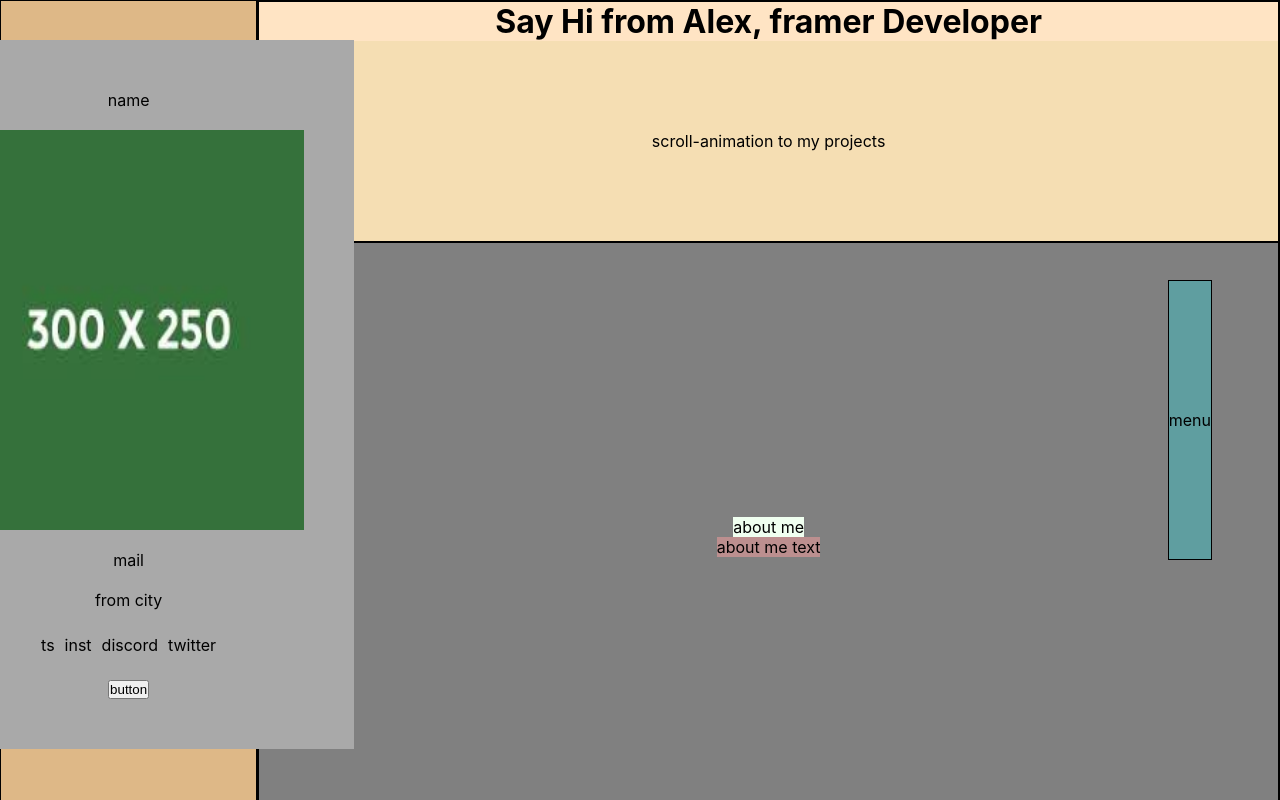
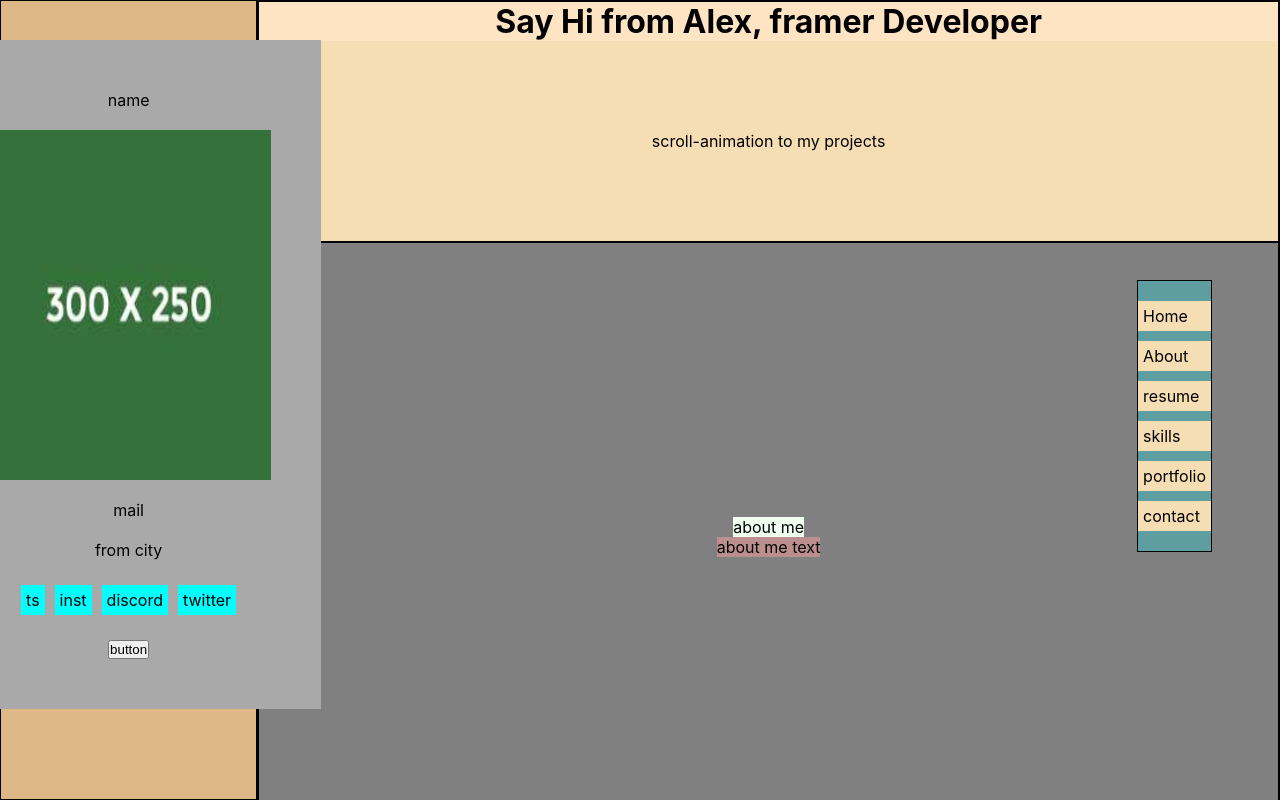
Before and after one commit to avkotau/portfolio, a React (Create React App) app: page / in a window 1280 px wide. Shown: the top 800 px of the page. Built offline with nearby package versions, Linux system fonts and the light colour scheme.

Commit message:
feat: add menu and style for it

```diff
--- a/src/App.module.scss
+++ b/src/App.module.scss
@@ -29,6 +29,7 @@ $hg: 50%;
   background-color: burlywood;
   @include displayFlexCenter(flex, center, center);
   flex: 0.2;
+  height: 100vh; // dont work
 
   .leftSidebar {
     background-color: darkgray;
@@ -38,9 +39,10 @@ $hg: 50%;
     gap: 20px;
     top: 5%;
     position: fixed;
+
     img {
-      height: 400px;
-      width: 350px;
+      height: 350px;
+      width: 284px;
     }
 
     ul {
@@ -49,6 +51,8 @@ $hg: 50%;
 
       li {
         padding: 5px;
+        margin: 5px;
+        background-color: aqua;
       }
     }
   }
@@ -171,6 +175,7 @@ $hg: 50%;
     .form {
       display: flex;
       flex-direction: column;
+
       .inputGroupBox {
 
         .inputGroup {
@@ -190,6 +195,15 @@ $hg: 50%;
   right: 68px;
   position: fixed;
   top: 35%;
-  height: 35%;
-  @extend %tplborder
+
+  @extend %tplborder;
+
+  .menu {
+    @include displayFlexCol(flex, column, 10px);
+    padding: 20px 0;
+    li {
+      padding: 5px;
+      background-color: wheat;
+    }
+  }
 }
--- a/src/App.tsx
+++ b/src/App.tsx
@@ -127,7 +127,14 @@ function App() {
 
 
             <div className={s.menuContainer}>
-                <ul className={s.menu}>menu</ul>
+                <ul className={s.menu}>
+                    <li>Home</li>
+                    <li>About</li>
+                    <li>resume</li>
+                    <li>skills</li>
+                    <li>portfolio</li>
+                    <li>contact</li>
+                </ul>
             </div>
 
         </div>
```
